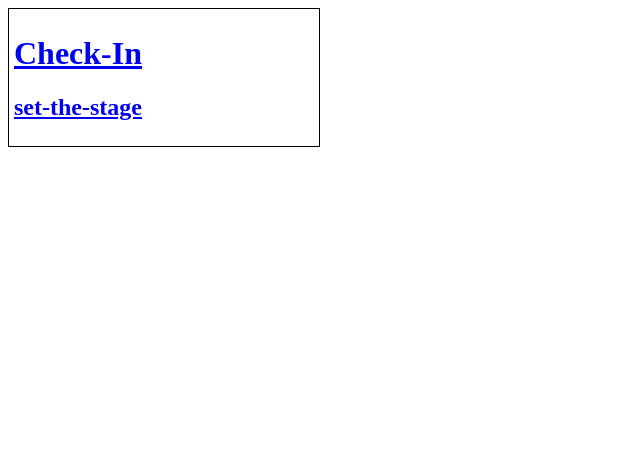
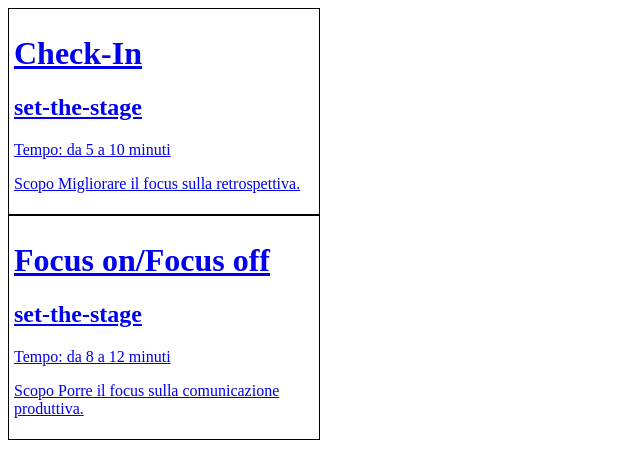
Before and after one commit to intresrl/retromaniacs, a Gatsby site: page / in a window 1280 px wide. Shown: the whole page, without its empty margins (0-640 px from the left). Built offline with nearby package versions, Linux system fonts and the light colour scheme; Gatsby itself is replaced by a stand-in of ours.

Commit message:
Better activity description and added focus on off

```diff
--- a/src/components/card.js
+++ b/src/components/card.js
@@ -1,9 +1,14 @@
 import React from 'react'
+import {Link} from "gatsby";
 
 const Card = ({card}) => {
     return <div style={{border: "1px solid black", padding: "5px", maxWidth: "300px"}}>
+        <Link to={`/cards/${card.id}`}>
         <h1>{card.name}</h1>
         <h2>{card.stage}</h2>
+        <p>{`Tempo: da ${card.timeNeeded.min} a ${card.timeNeeded.max} minuti`}</p>
+        <p>{`Scopo ${card.needSolved}`}</p>
+    </Link>
     </div>
 }
 
--- a/src/data/cards/checkin.yaml
+++ b/src/data/cards/checkin.yaml
@@ -2,16 +2,16 @@
 name: Check-In
 stage: set-the-stage
 timeNeeded:
-  - min: 5
-  - max: 10
+  min: 5
+  max: 10
 steps:
   - Poni una domanda a cui ogni persona puo' rispondere con una parola o una frase breve. Ad esempio 'In una parola o due, quali sono le tue speranze per la retrospettiva?'
-    - Si può dire 'passo'.
-    - Ascolta le risposte di ognuno senza offrire complimenti.
+  - Si può dire 'passo'.
+  - Ascolta le risposte di ognuno senza offrire complimenti.
 needSolved: Migliorare il focus sulla retrospettiva.
 plus:
   - non incentiva le persone che non vogliono parlare a farlo.
-    - immediatezza e facilità d'uso.
+  - immediatezza e facilità d'uso.
 difficulty : 1
 materials:
   - domanda preparata
--- /dev/null
+++ b/src/data/cards/focusonfocusoff.yaml
@@ -0,0 +1,18 @@
+---
+name: Focus on/Focus off
+stage: set-the-stage
+timeNeeded:
+  min: 8
+  max: 12
+steps:
+  - Preparare 4 coppie di frasi su modalità di dialogo produttivo e improduttivo.
+  - Dividere in gruppi (massimo 4 persone per gruppo).
+  - Ciascun gruppo discute una Focus on/Focus off.
+  - Ciascun gruppo riporta al resto del team.
+needSolved: Porre il focus sulla comunicazione produttiva.
+plus:
+  - Aiuta ad evitare di giudicare o incolpare.
+  - Allinea il team sull'atteggiamento da tenere.
+difficulty : 1
+materials:
+  - Preparare i focus on/focus off
--- a/src/pages/index.js
+++ b/src/pages/index.js
@@ -15,11 +15,15 @@ export default function Home() {
                 plus
                 stage
                 steps
+                timeNeeded {
+                    min
+                    max
+                }
               }
           }
         }
   `)
 
     return <div>
-        {data.allCardsYaml.nodes.map(card => <Link to={`/cards/${card.id}`}><Card card={card} /></Link>)}</div>
+        {data.allCardsYaml.nodes.map(card => <Card card={card} />)}</div>
 }
```
Also changed, not shown: src/components/cardTemplate.js (+20 -2 lines).
